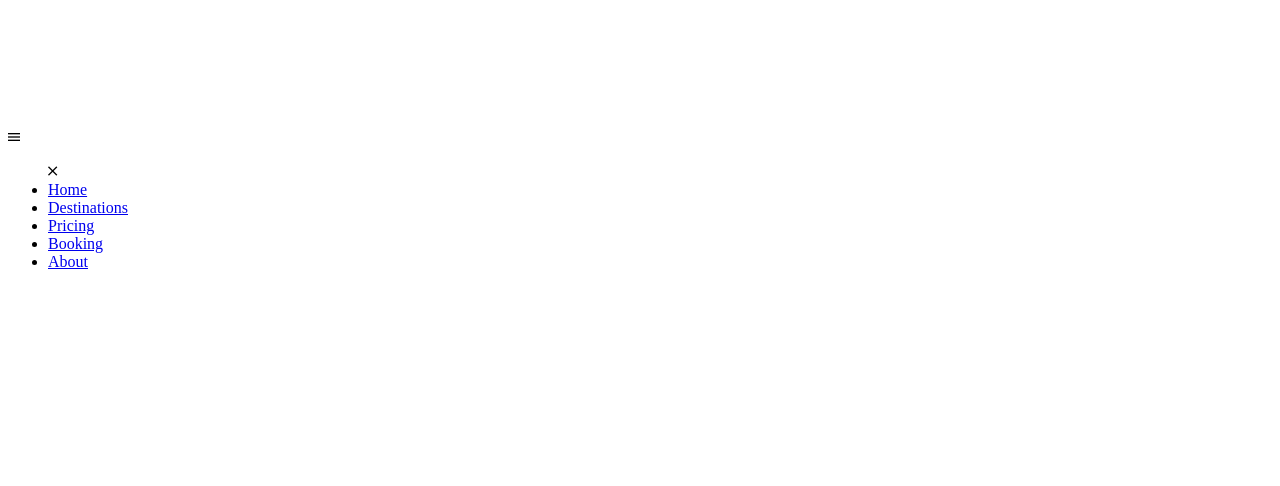
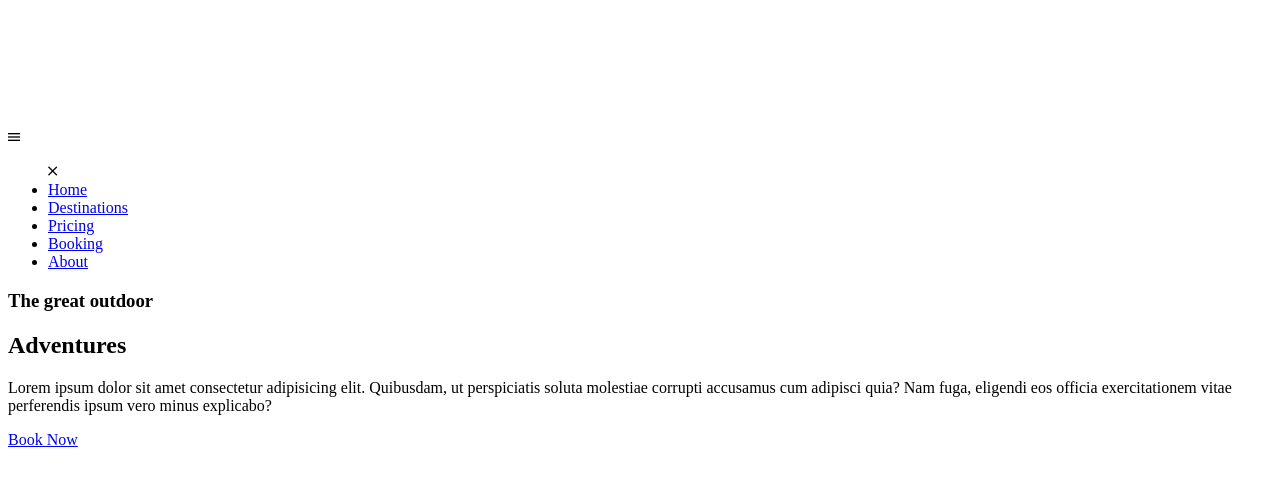
Before and after one commit to michaelmansy/Natures-Tour.github.io, a plain HTML site: page index.html in a window 1280 px wide. Drawn offline with nearby package versions, Linux system fonts and the light colour scheme; a web font is replaced by a local one.

Commit message:
Create first section

```diff
--- a/index.html
+++ b/index.html
@@ -58,5 +58,24 @@
         </nav>
       </div>
     </header>
+
+    <!-- Adventure section -->
+    <section class="hero">
+      <div class="container">
+        <div class="main-message">
+          <h3>The great outdoor</h3>
+          <h1>Adventures</h1>
+          <p>
+            Lorem ipsum dolor sit amet consectetur adipisicing elit. Quibusdam,
+            ut perspiciatis soluta molestiae corrupti accusamus cum adipisci
+            quia? Nam fuga, eligendi eos officia exercitationem vitae
+            perferendis ipsum vero minus explicabo?
+          </p>
+          <div class="cta">
+            <a href="#" class="btn">Book Now</a>
+          </div>
+        </div>
+      </div>
+    </section>
   </body>
 </html>
```
